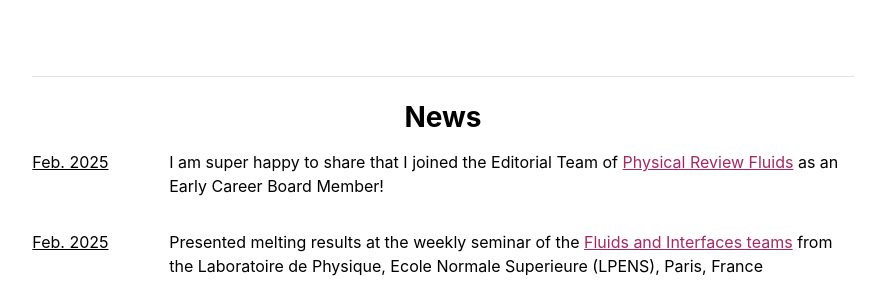
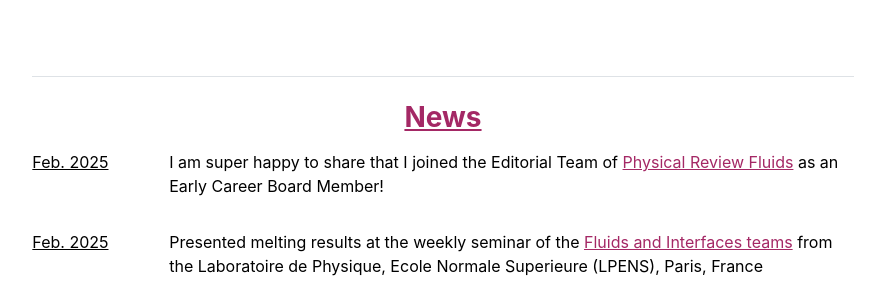
Before and after one commit to sofiaangriman/sofiaangriman.github.io, a Jekyll site: the page built from index.md, in a window 1280 px wide. Shown: the part 759-1055 px from the top of the page, without its empty margins (197-1082 px from the left). Built offline with Jekyll 4.4.1, drawn with Linux system fonts in a browser that asks for light colours.

Commit message:
Create updates

```diff
--- a/_layouts/home.html
+++ b/_layouts/home.html
@@ -17,7 +17,9 @@ layout: default
 
 <div class="row g-5 mb-2">
   <div class="col-md-12">
-    <h3 class="fw-bold border-top pb-0 pt-4 mb-3 mt-2 text-center">News</h3>
+    <h3 class="fw-bold border-top pb-0 pt-4 mb-3 mt-2 text-center">
+      <a href="/updates">News</a>
+    </h3>
     {% for post in site.data.news limit: 3 %}
     <div class="row gx-0 mb-3 align-items-start"> <!-- Add align-items-start for alignment -->
       <div class="col-md-2 d-flex align-items-start"> <!-- Flexbox for vertical alignment -->
```
